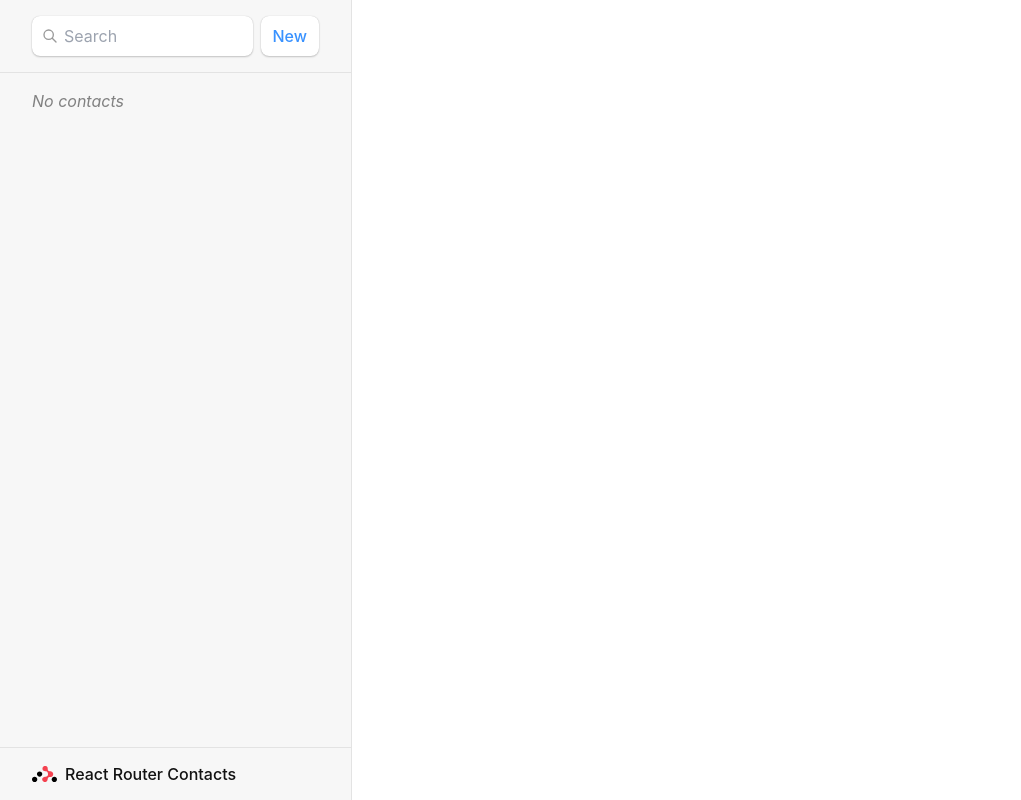
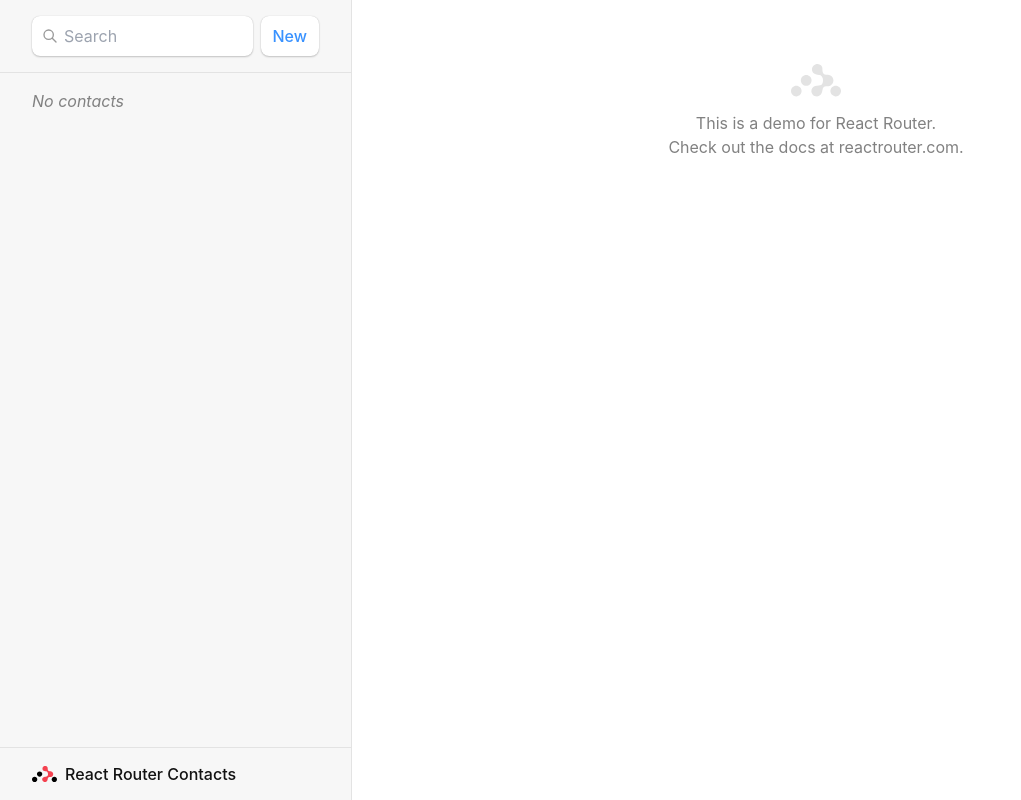
Before and after one commit to ivanmolto/contacts, a React (Vite) app: page / in a window 1280 px wide. Shown: the whole page, without its empty margins (0-1021 px from the left). Built offline with nearby package versions, Linux system fonts and the light colour scheme.

Commit message:
chore: Add Index routes

```diff
--- a/src/main.jsx
+++ b/src/main.jsx
@@ -9,6 +9,7 @@
 import Contact, { loader as contactLoader } from "./routes/contact";
 import EditContact, { action as editAction } from "./routes/edit";
 import { action as destroyAction } from "./routes/destroy";
+import Index from "./routes/index";
 import ErrorPage from "./error-page";
 
 const router = createBrowserRouter([
@@ -19,6 +20,7 @@
     loader: rootLoader,
     action: rootAction,
     children: [
+      { index: true, element: <Index /> },
       {
         path: "contacts/:contactId",
         element: <Contact />,
--- /dev/null
+++ b/src/routes/index.jsx
@@ -0,0 +1,10 @@
+export default function Index() {
+  return (
+    <p id="zero-state">
+      This is a demo for React Router.
+      <br />
+      Check out{" "}
+      <a href="https://reactrouter.com">the docs at reactrouter.com</a>.
+    </p>
+  );
+}
```
